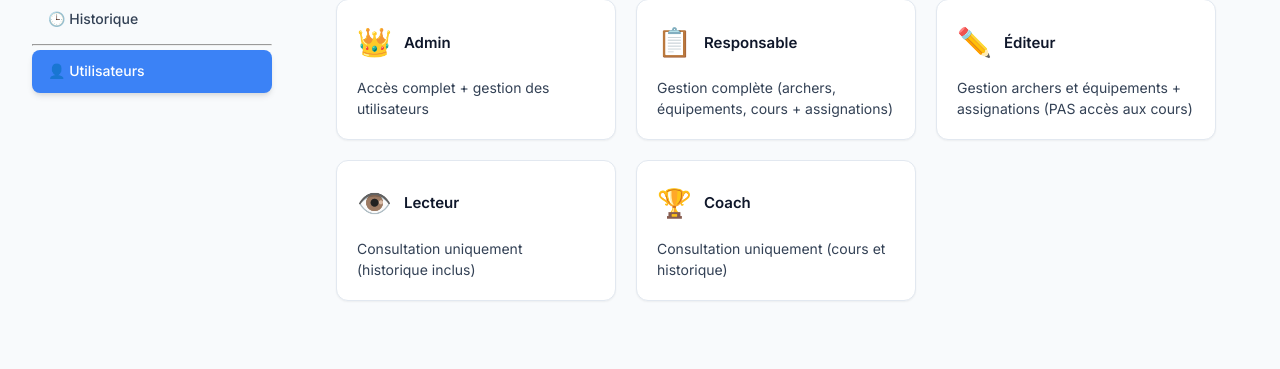
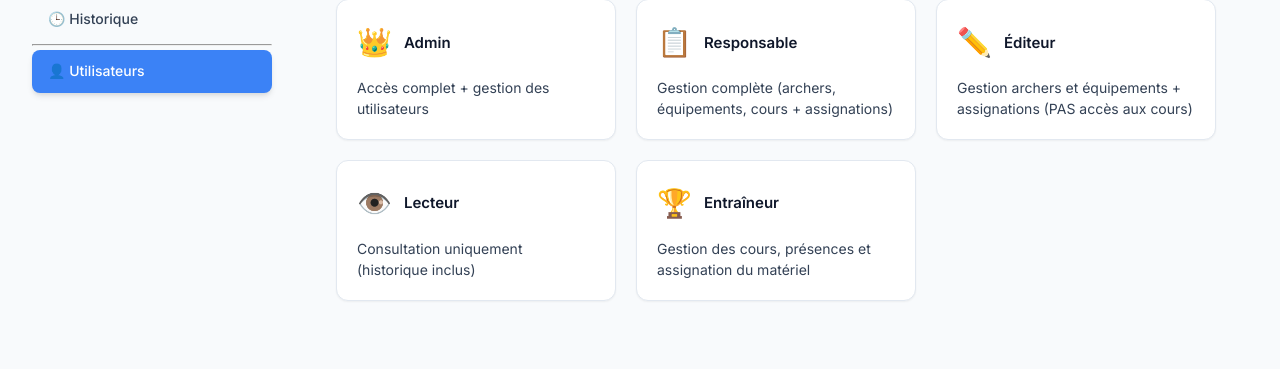
Before and after one commit to CELIANVF/AIM, a Flask app: page /users in a window 1280 px wide. Shown: the part 431-800 px from the top of the page. Run offline with Flask 3, Linux system fonts and the light colour scheme; a user stored in the database is signed in; tables that the repository leaves empty hold one stand-in row (values such as "Sample post").

Commit message:
feat: Update user role terminology from 'coach' to 'entraineur' across user management features

```diff
--- a/app.py
+++ b/app.py
@@ -1018,7 +1018,7 @@ def add_user():
         flash(f'Utilisateur "{username}" créé avec succès.', 'success')
         return redirect(url_for('users'))
 
-    roles = ['admin', 'responsable', 'editeur', 'lecteur', 'coach']
+    roles = ['admin', 'responsable', 'editeur', 'lecteur', 'entraineur']
     return render_template('add_user.html', roles=roles)
 
 @app.route('/edit_user/<int:user_id>', methods=['GET', 'POST'])
@@ -1058,7 +1058,7 @@ def edit_user(user_id):
         flash(f'Utilisateur "{user.username}" modifié avec succès.', 'success')
         return redirect(url_for('users'))
 
-    roles = ['admin', 'responsable', 'editeur', 'lecteur', 'coach']
+    roles = ['admin', 'responsable', 'editeur', 'lecteur', 'entraineur']
     return render_template('edit_user.html', user=user, roles=roles)
 
 @app.route('/delete_user/<int:user_id>', methods=['POST'])
--- a/models.py
+++ b/models.py
@@ -9,7 +9,7 @@ class User(UserMixin, db.Model):
     id = db.Column(db.Integer, primary_key=True)
     username = db.Column(db.String(80), unique=True, nullable=False)
     password_hash = db.Column(db.String(255), nullable=False)
-    role = db.Column(db.String(20), default='editeur', nullable=False)  # admin, responsable, editeur, lecteur, coach
+    role = db.Column(db.String(20), default='editeur', nullable=False)  # admin, responsable, editeur, lecteur, entraineur
 
     def set_password(self, password):
         self.password_hash = generate_password_hash(password)
@@ -40,28 +40,28 @@ class User(UserMixin, db.Model):
         return self.role in ('admin', 'responsable', 'editeur')
 
     def can_view_equipment(self):
-        return self.role in ('admin', 'responsable', 'editeur', 'lecteur', 'coach')
+        return self.role in ('admin', 'responsable', 'editeur', 'lecteur', 'entraineur')
 
     def can_manage_courses(self):
         return self.role in ('admin', 'responsable')
 
     def can_manage_attendance(self):
-        return self.role in ('admin', 'responsable', 'coach')
+        return self.role in ('admin', 'responsable', 'entraineur')
 
     def can_view_courses(self):
-        return self.role in ('admin', 'responsable', 'lecteur', 'coach')
+        return self.role in ('admin', 'responsable', 'lecteur', 'entraineur')
 
     def can_manage_assignments(self):
         return self.role in ('admin', 'responsable', 'editeur')
 
     def can_manage_assignments_for_coach(self):
-        return self.role in ('admin', 'responsable', 'editeur', 'coach')
+        return self.role in ('admin', 'responsable', 'editeur', 'entraineur')
 
     def can_view_assignments(self):
-        return self.role in ('admin', 'responsable', 'editeur', 'lecteur', 'coach')
+        return self.role in ('admin', 'responsable', 'editeur', 'lecteur', 'entraineur')
 
     def can_view_history(self):
-        return self.role in ('admin', 'responsable', 'editeur', 'lecteur', 'coach')
+        return self.role in ('admin', 'responsable', 'editeur', 'lecteur', 'entraineur')
 
 class Category(db.Model):
     id = db.Column(db.Integer, primary_key=True)
--- a/templates/add_user.html
+++ b/templates/add_user.html
@@ -49,8 +49,8 @@
                                 <option value="{{ role }}" selected>Éditeur - Archers, équipements (pas cours)</option>
                             {% elif role == 'lecteur' %}
                                 <option value="{{ role }}">Lecteur - Consultation uniquement + historique</option>
-                            {% elif role == 'coach' %}
-                                <option value="{{ role }}">Coach - Consultation (cours et historique)</option>
+                            {% elif role == 'entraineur' %}
+                                <option value="{{ role }}">Entraîneur - Gestion des cours et matériel</option>
                             {% endif %}
                         {% endfor %}
                     </select>
--- a/templates/edit_user.html
+++ b/templates/edit_user.html
@@ -44,8 +44,8 @@
                                 <option value="{{ role }}" {% if user.role == role %}selected{% endif %}>Éditeur - Ajouter/modifier/supprimer</option>
                             {% elif role == 'lecteur' %}
                                 <option value="{{ role }}" {% if user.role == role %}selected{% endif %}>Lecteur - Consultation uniquement</option>
-                            {% elif role == 'coach' %}
-                                <option value="{{ role }}" {% if user.role == role %}selected{% endif %}>Coach - Gestion des cours</option>
+                            {% elif role == 'entraineur' %}
+                                <option value="{{ role }}" {% if user.role == role %}selected{% endif %}>Entraîneur - Gestion des cours et matériel</option>
                             {% endif %}
                         {% endfor %}
                     </select>
@@ -74,7 +74,7 @@
             <li><strong>Responsable</strong>: Gestion complète (archers, équipements, cours + assignations)</li>
             <li><strong>Éditeur</strong>: Gestion archers et équipements + assignations (PAS accès aux cours)</li>
             <li><strong>Lecteur</strong>: Consultation uniquement (historique inclus)</li>
-            <li><strong>Coach</strong>: Consultation uniquement (cours et historique)</li>
+            <li><strong>Entraîneur</strong>: Gestion des cours, présences et assignation du matériel</li>
         </ul>
     </div>
 </div>
--- a/templates/users.html
+++ b/templates/users.html
@@ -65,9 +65,9 @@
                                     <span style="display: inline-flex; align-items: center; gap: 6px; padding: 6px 12px; border-radius: 20px; background: #e5e7eb; color: #374151; font-size: 13px; font-weight: 600;">
                                         <span>👁️</span> Lecteur
                                     </span>
-                                {% elif user.role == 'coach' %}
+                                {% elif user.role == 'entraineur' %}
                                     <span style="display: inline-flex; align-items: center; gap: 6px; padding: 6px 12px; border-radius: 20px; background: #e0f2fe; color: #0369a1; font-size: 13px; font-weight: 600;">
-                                        <span>🏆</span> Coach
+                                        <span>🏆</span> Entraîneur
                                     </span>
                                 {% endif %}
                             </td>
@@ -130,9 +130,9 @@
             <div style="background: var(--card); padding: 20px; border-radius: 12px; border: 1px solid var(--border); box-shadow: var(--shadow-sm);">
                 <div style="display: flex; align-items: center; gap: 12px; margin-bottom: 12px;">
                     <span style="font-size: 28px;">🏆</span>
-                    <h4 style="margin: 0; font-size: 15px; font-weight: 600; color: var(--text);">Coach</h4>
+                    <h4 style="margin: 0; font-size: 15px; font-weight: 600; color: var(--text);">Entraîneur</h4>
                 </div>
-                <p style="margin: 0; font-size: 14px; color: var(--text-secondary); line-height: 1.5;">Consultation uniquement (cours et historique)</p>
+                <p style="margin: 0; font-size: 14px; color: var(--text-secondary); line-height: 1.5;">Gestion des cours, présences et assignation du matériel</p>
             </div>
         </div>
     </div>
```
